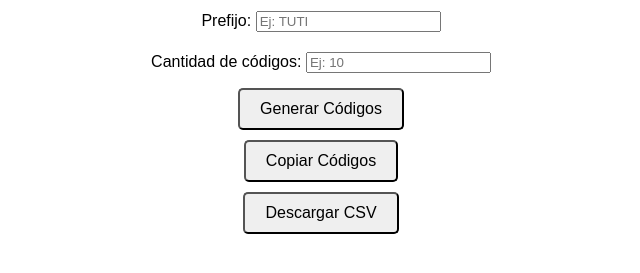
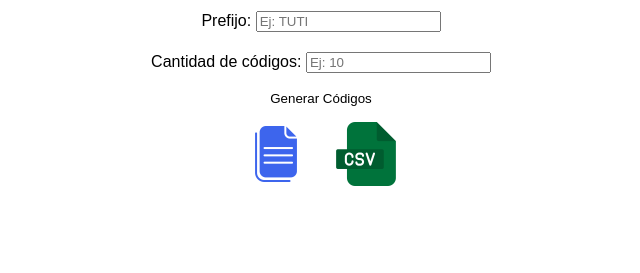
Before and after one commit to Franriv88/Codigos-Aleatorios, a plain HTML site: page index.html in a window 1280 px wide. Shown: the part 129-402 px from the top of the page, without its empty margins (319-959 px from the left). Drawn offline with Linux system fonts and the light colour scheme.

Commit message:
agregando iconos

```diff
--- a/index.html
+++ b/index.html
@@ -20,9 +20,17 @@
   <input type="number" id="cantidad" placeholder="Ej: 10">
 </div>
 
+<!-- Botón de generar códigos (sin ícono) -->
 <button onclick="generarCodigos()">Generar Códigos</button>
-<button onclick="copiarCodigos()">Copiar Códigos</button>
-<button onclick="descargarCSV()">Descargar CSV</button>
+
+<div class="button-container">
+    <button onclick="copiarCodigos()">
+      <img src="icon/copy256x256.png" alt="Copiar Códigos">
+    </button>
+    <button onclick="descargarCSV()">
+      <img src="icon/csv256x256.png" alt="Descargar CSV">
+    </button>
+  </div>
 
 <div id="codigoContainer"></div>
 
--- a/styles.css
+++ b/styles.css
@@ -16,10 +16,24 @@ body {
     margin: 10px 0;
   }
 
+  .button-container {
+    display: flex; /* Establece el contenedor como flex */
+    gap: 10px; /* Espacio entre los botones */
+  }
+
   button {
-    padding: 10px 20px;
-    font-size: 1em;
+    background-color: transparent;
+    border: none;
     cursor: pointer;
-    margin: 5px;
-    border-radius: 5px;
+    padding: 8px;
   }
+
+  button img {
+    width: 64px;  /* Cambia esto al tamaño deseado */
+    height: 64px; /* Cambia esto al tamaño deseado */
+  }
+
+  button:disabled {
+    opacity: 0.5;
+    cursor: not-allowed;
+  }
```
Also changed, not shown: icon/copy256x256.png (added), icon/csv256x256.png (added).
